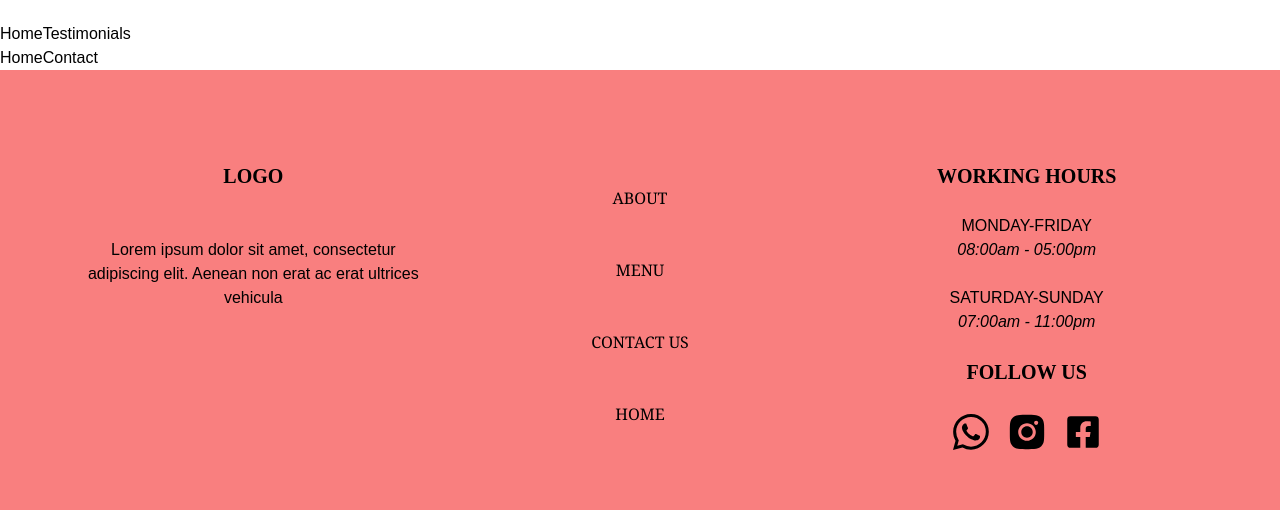
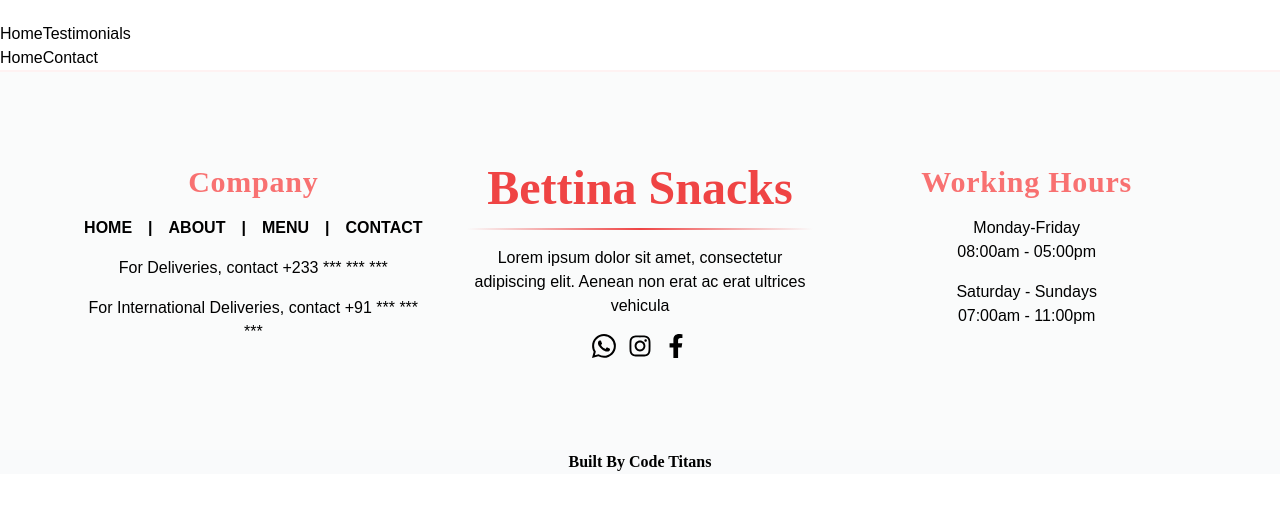
Before and after one commit to 208-code-titans/bettina-snacks, a React (Create React App) app: page / in a window 1280 px wide. Shown: the part 1922-2432 px from the top of the page. After the commit the page ends 2396 px from the top, so only its background shows below. Built offline with nearby package versions, Linux system fonts and the light colour scheme.

Commit message:
feat: :sparkles: modified the footer

```diff
--- a/src/components/Footer/Footer.jsx
+++ b/src/components/Footer/Footer.jsx
@@ -1,60 +1,92 @@
 import React from 'react'
-import {BsWhatsapp} from 'react-icons/bs'
-import {AiFillInstagram} from 'react-icons/ai'
-import {FaFacebookSquare} from 'react-icons/fa'
-
+import { Link } from 'react-router-dom'
+import { BsWhatsapp } from 'react-icons/bs'
+import { AiFillInstagram } from 'react-icons/ai'
+import { FaFacebookF, FaInstagram } from 'react-icons/fa'
 
 const Footer = () => {
 	return (
-    <footer className='bg-red-400 text-black'>
+		<footer className='bg-gray-50 text-black border-t-2 border-red-50 shadow-sm'>
 			<div className='md:flex md:justify-between md:items-center sm:px-12 px-4 bg-[#ffffff19] py-7'>
-      <div className='containier '>
-        <div className='grid grid-cols-1 sm:grid-cols-3 lg:grid-cols-3 gap-10 text-center sm:px-8 px-5 py-16'>
-          {/*Column1 */}
-          <div className='col' >
-            <h1 className='text-xl'>LOGO</h1> <br /> <br />
-            <p>Lorem ipsum dolor sit amet, consectetur adipiscing elit. Aenean non erat ac erat
-                 ultrices vehicula</p>
-
+				<div className=' '>
+					<div className='grid grid-cols-1 lg:grid-cols-3 gap-10 text-center sm:px-8 px-5 py-16'>
+						<div className='flex flex-col gap-4'>
+							<h1 className='text-3xl text-red-400 tracking-wide'>
+								Company
+							</h1>
+							<div className='flex gap-4 justify-center font-semibold uppercase'>
+								<Link to={'/'} className='hover:text-red-500'>
+									Home
+								</Link>
+								|
+								<Link
+									to={'/about'}
+									className='hover:text-red-500'
+								>
+									About
+								</Link>
+								|
+								<Link
+									to={'/menu'}
+									className='hover:text-red-500'
+								>
+									Menu
+								</Link>
+								|
+								<Link
+									to={'/contact'}
+									className='hover:text-red-500'
+								>
+									Contact
+								</Link>
 							</div>
-          {/*Column2 */}
-          <div className='col font-serif'>
-            <ul>
-              <br /><li><a href="#">ABOUT</a></li> <br /> <br />
-              <li><a href="#">MENU</a></li> <br /> <br />
-              <li><a href="#">CONTACT US</a></li> <br /> <br />
-              <li><a href="#">HOME</a></li> <br />
-            </ul>
-
+							<div className='flex flex-col gap-4'>
+								<p>For Deliveries, contact +233 *** *** ***</p>
+								<p>
+									For International Deliveries, contact +91
+									*** *** ***
+								</p>
 							</div>
-
-          {/*Column3 */}
-          <div className='col'>
-            <h1 className='font-semibold text-xl'>WORKING HOURS</h1> <br />
-            <ul>
-              <li>MONDAY-FRIDAY <br /> <i>08:00am - 05:00pm</i> </li>
-              <br />
-              <li>SATURDAY-SUNDAY <br /> <i>07:00am - 11:00pm</i> </li>
-            </ul>
-            <br />
-            <h1 className='font-bold text-xl'>FOLLOW US</h1> <br />
-
+						</div>
+						<div className='flex flex-col gap-4 justify-center'>
+							<h1 className='text-5xl text-cormorant text-red-500'>
+								Bettina Snacks
+              </h1>
+              <div className='w-full h-[2px] block bg-gradient-to-r from-transparent via-red-500 to-transparent' ></div>
+							<p>
+								Lorem ipsum dolor sit amet, consectetur
+								adipiscing elit. Aenean non erat ac erat
+								ultrices vehicula
+							</p>
 							<div className='flex items-center justify-center gap-3'>
-             <BsWhatsapp className='cursor-pointer w-10 h-9'/>
-             <AiFillInstagram className='cursor-pointer w-12 h-11'/>
-             <FaFacebookSquare className='cursor-pointer w-10 h-9'/>
+								<BsWhatsapp className='cursor-pointer text-2xl hover:text-red-500 ' />
+								<FaInstagram className='cursor-pointer text-2xl hover:text-red-500 ' />
+								<FaFacebookF className='cursor-pointer text-2xl hover:text-red-500 ' />
 							</div>
-
 						</div>
-
+						<div className='flex flex-col gap-4'>
+							<h1 className='font-semibold text-red-400 text-3xl tracking-wide'>
+								Working Hours
+							</h1>
+							<div className='flex flex-col gap-4'>
+								<div>
+									<p className='font-medium'>Monday-Friday</p>
+									<p>08:00am - 05:00pm</p>
 								</div>
-
+								<div>
+									<p className='font-medium'>
+										Saturday - Sundays
+									</p>
+									<p>07:00am - 11:00pm</p>
 								</div>
-
-
 							</div>
-
-
+						</div>
+					</div>
+				</div>
+			</div>
+			<div className='flex w-full items-center justify-center text-cormorant'>
+				Built By Code Titans
+			</div>
 		</footer>
 	)
 }
```
Lines whose indentation alone changed are shown as unchanged.
